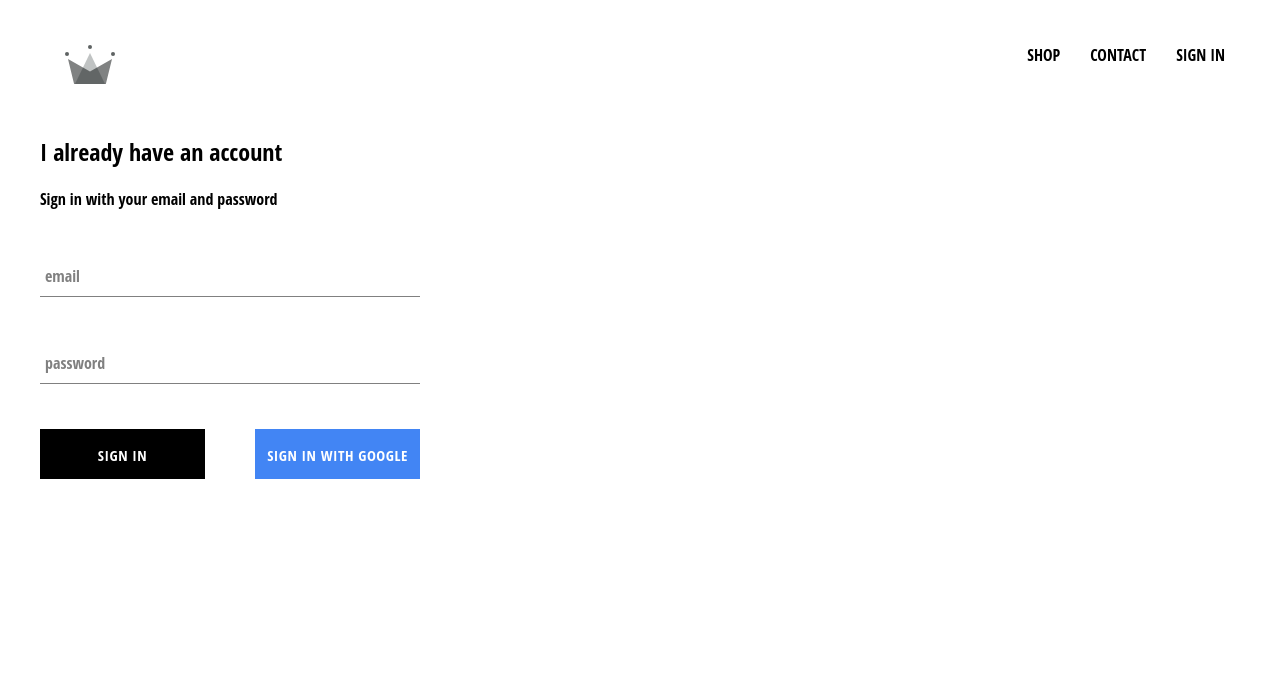
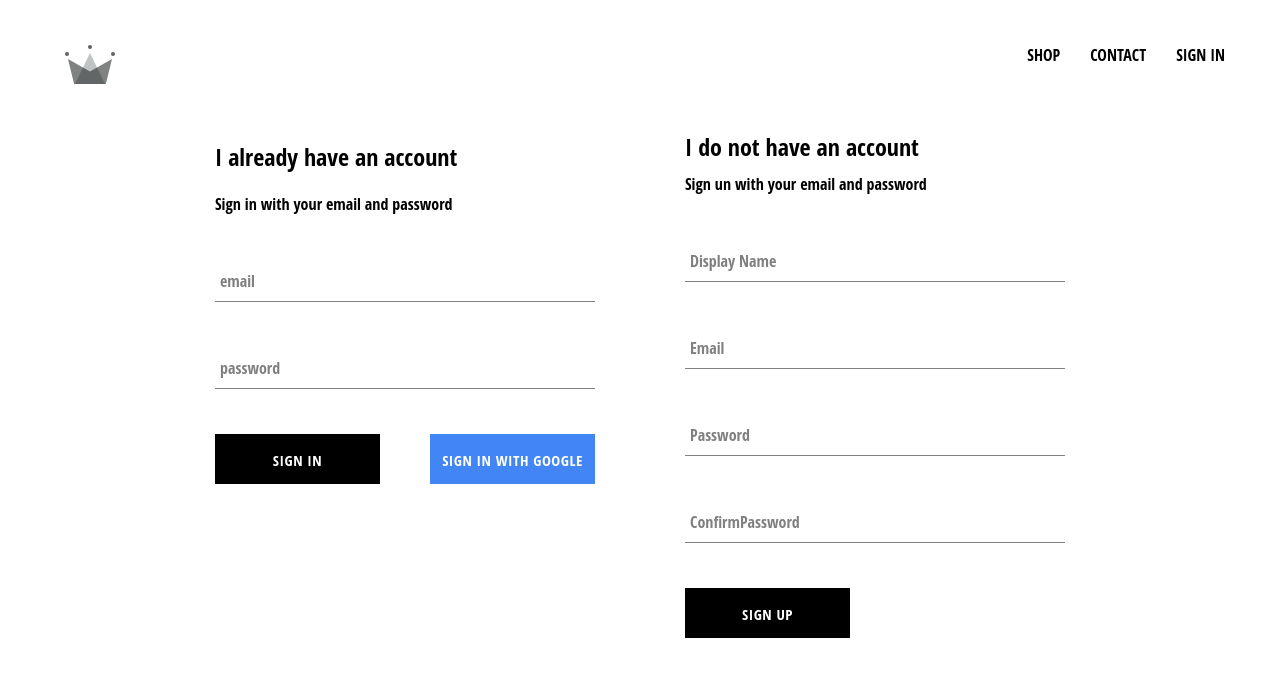
Before and after one commit to acolbert/crwn-clothing, a React (Create React App) app: page /signIn in a window 1280 px wide. Shown: the top 676 px of the page. Built offline with nearby package versions, Linux system fonts and the light colour scheme; no server answers.

Commit message:
implemented firebase utils, included ability to store authenticated users in firestore DB

```diff
--- a/src/App.js
+++ b/src/App.js
@@ -6,7 +6,7 @@
 import ShopPage from './pages/shop/shop.component';
 import Header from './components/header/header.component';
 import SignInAndSignUpPage from './pages/sign-in-and-sign-up/sign-in-and-sign-up.component';
-import {auth} from './firebase/firebase.utils';
+import {auth, createUserProfileDocument} from './firebase/firebase.utils';
 
 class App extends React.Component {
 
@@ -21,10 +21,31 @@
   unsubscribeFromAuth = null;
 
   componentDidMount(){
-    this.unsubscribeFromAuth = auth.onAuthStateChanged(user => {
-      this.setState({currentUser: user});
+    this.unsubscribeFromAuth = auth.onAuthStateChanged(async userAuth => {
 
-      console.log(user);
+      if(userAuth){
+        const userRef = await createUserProfileDocument(userAuth);
+
+        userRef.onSnapshot(snapShot => {
+          this.setState(
+            {
+              currentUser: {
+                id: snapShot.id,
+                ...snapShot.data()
+              }
+            }, () => {
+              console.log(this.state)
+            }
+          );
+        });
+
+      }else{
+        //should be null
+        this.setState({currentUser: userAuth});
+      }
+
+
+
     })
   }
 
--- a/src/components/header/header.component.jsx
+++ b/src/components/header/header.component.jsx
@@ -20,7 +20,7 @@
                 currentUser ?
                 <div className='option' onClick={() => auth.signOut()}> SIGN OUT</div>
                 :
-                <Link className='option' to='SIGN IN'> SIGN IN</Link>
+                <Link className='option' to='signIn'> SIGN IN</Link>
             }
         </div>
     </div>
--- /dev/null
+++ b/src/components/sign-up/sign-up.component.jsx
@@ -0,0 +1,82 @@
+import React from 'react';
+import './sign-up.styles.scss';
+
+import FormInput from '../form-input/form-input.componet';
+import CustomButton from '../custom-button/custom-button.component';
+import {auth, createUserProfileDocument} from '../../firebase/firebase.utils';
+
+
+class SignUp extends React.Component {
+
+    constructor(props) {
+        super(props);
+
+        this.state = {
+            displayName : '',
+            email : '',
+            password: '',
+            confirmPassword: ''
+        }
+    }
+
+    handleSubmit = async event => {
+        event.preventDefault();
+
+        const {displayName, email, password, confirmPassword} = this.state;
+
+        if (password !== confirmPassword) {
+            alert("passwords do not match");
+            return;
+        }
+
+        try {
+
+            const {user} = await auth.createUserWithEmailAndPassword(email, password);
+            createUserProfileDocument(user, {displayName});
+
+            this.setState({
+                displayName : '',
+                email : '',
+                password: '',
+                confirmPassword: ''
+            });
+        } catch (error) {
+            console.log(error.message);
+        }
+
+
+    };
+
+    handleChange = event => {
+
+        const {value, name} = event.target;
+
+        this.setState({
+            [name] : value });
+    };
+
+    render() {
+
+        const {displayName, email, password, confirmPassword} = this.state;
+
+        return (
+            <div className='sign-up'>
+                <h2 className="title"> I do not have an account</h2>
+                <span> Sign un with your email and password</span>
+
+                <form className='sign-up-form' onSubmit={this.handleSubmits}>
+                    <FormInput name="title" type="displayName" label="Display Name" value={displayName} handleChange={this.handleChange} required />
+                    <FormInput name="email" type="email" label="Email" value={email} handleChange={this.handleChange} required />
+                    <FormInput name="password" type="password" label="Password" value={password} handleChange={this.handleChange} required/>
+                    <FormInput name="confirmPassword" type="password" label="ConfirmPassword" value={confirmPassword} handleChange={this.handleChange} required/>
+
+                    <CustomButton type="submit"> Sign Up </CustomButton>
+
+                </form>
+            </div>
+        );
+    }
+
+}
+
+export default SignUp;
--- /dev/null
+++ b/src/components/sign-up/sign-up.styles.scss
@@ -0,0 +1,9 @@
+.sign-up {
+  display: flex;
+  flex-direction: column;
+  width: 380px;
+
+  .title {
+    margin: 10px 0;
+  }
+}
--- a/src/pages/sign-in-and-sign-up/sign-in-and-sign-up.component.jsx
+++ b/src/pages/sign-in-and-sign-up/sign-in-and-sign-up.component.jsx
@@ -1,12 +1,14 @@
 import React from 'react';
 import './sign-in-and-sign-up.styles.scss';
 
-import SignIn from '../../components/sign-in/sign-in.component'
+import SignIn from '../../components/sign-in/sign-in.component';
+import SignUp from '../../components/sign-up/sign-up.component';
 
 
 const SignInAndSignUpPage = () => (
 <div className='sign-in-and-sign-up'>
     <SignIn/>
+    <SignUp/>
 </div>
 );
 
--- a/src/pages/sign-in-and-sign-up/sign-in-and-sign-up.styles.scss
+++ b/src/pages/sign-in-and-sign-up/sign-in-and-sign-up.styles.scss
@@ -0,0 +1,6 @@
+.sign-in-and-sign-up {
+  width: 850px;
+  display: flex;
+  justify-content: space-between;
+  margin: 30px auto;
+}
```
